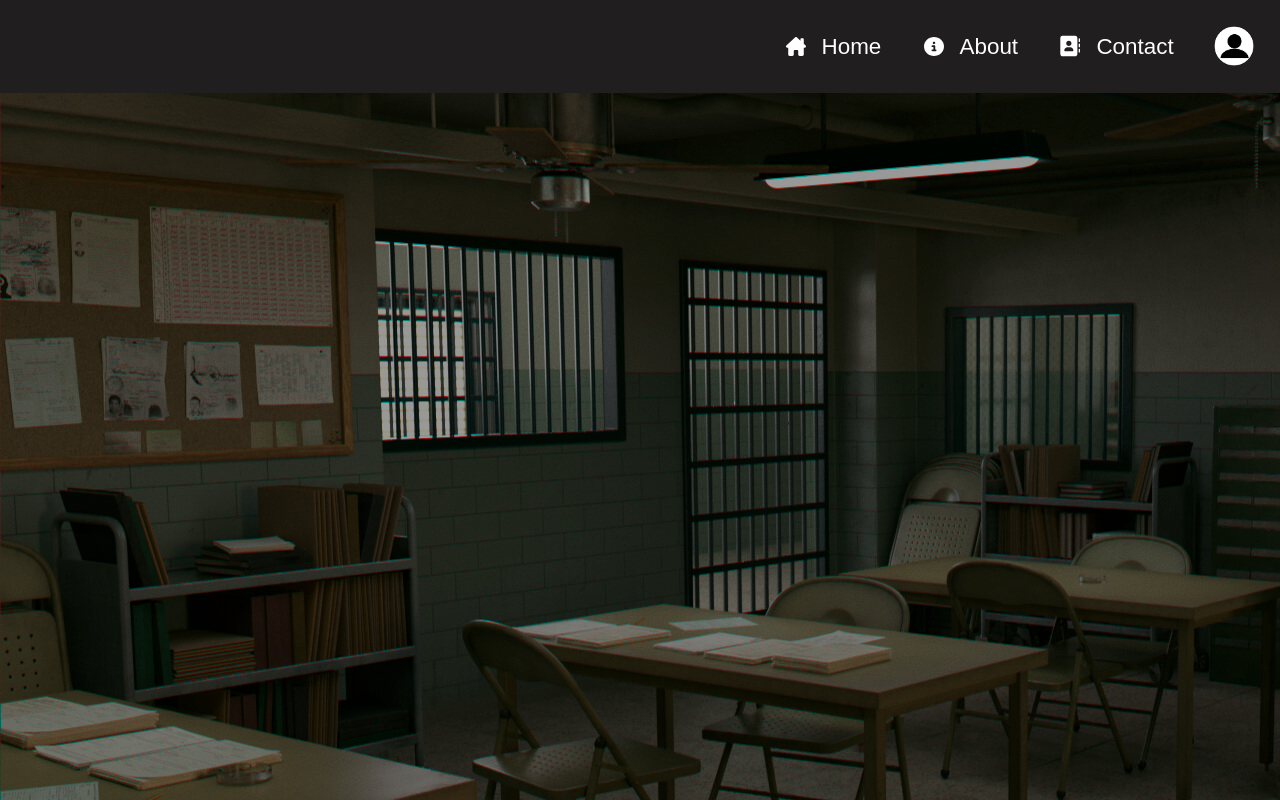
After one commit to D1n03/DeAd-web-project, a PHP site: page /views/visitInfo.html in a window 1280 px wide. The commit adds this page. Run offline with PHP 8.4, Linux system fonts and the light colour scheme.

Commit message:
new pages and darker background

```diff
--- a/src/public/styles/css/styles.css
+++ b/src/public/styles/css/styles.css
@@ -39,9 +39,13 @@
   }
 
   body {
-    background-image: url("../../assets/home/bg-main1.jpg");
     background-size: cover;
     background-repeat: no-repeat;
+    background: linear-gradient(
+          rgba(0, 0, 0, 0.4),
+          rgba(0, 0, 0, 0.4)
+        ),
+        url("../../assets/home/bg-main1.jpg");
   }
 
   :is(header, .first) :is(h1, p, a) {
@@ -441,7 +445,7 @@
 
   .login .container__form-buttons button {
     width: 100%;
-    background-color: rgb(75, 226, 95);
+    background-color: rgb(68, 199, 86);
     border-radius: 5rem;
     border: none;
     padding: 0.75rem 2.5rem;
--- /dev/null
+++ b/src/views/visitInfo.html
@@ -0,0 +1,56 @@
+<!DOCTYPE html>
+<html lang="en">
+
+<head>
+  <meta charset="UTF-8">
+  <meta http-equiv="X-UA-Compatible" content="IE=edge">
+  <meta name="viewport" content="width=device-width, initial-scale=1.0">
+  <meta name="description"
+    content="Please provide information about yourself and any other visitors who may accompany you to visit a prisoner. A visitor could be a family member, lawyer, or psychologist, and they are required to furnish personal details to schedule a visit on the DeAd website.">
+  <link rel="stylesheet" href="../public/styles/css/styles.css">
+  <link rel="icon" href="../public/assets/header/police-icon.svg">
+  <title>Visit Info</title>
+</head>
+
+<body>
+  <header class="header" id="page-header">
+    <div class="header__container">
+
+        <div class="nav__toggle">
+            <span class="bar"></span>
+            <span class="bar"></span>
+            <span class="bar"></span>
+        </div>
+        <nav class="header__nav">
+            <ul class="header__nav-list">
+                <li class="list__item">
+                    <a href="/" class="nav-link">
+                      <img class="list__item-icon" src="../public/assets/header/home-icon.svg" alt="home-logo">
+                      <p class="list__item-text">Home</p>
+                    </a>
+                  </li>
+                  <li class="list__item">
+                    <a href="/views/about.html" class="nav-link">
+                      <img class="list__item-icon" src="../public/assets/header/about-icon.svg" alt="info-logo">
+                      <p class="list__item-text">About</p>
+                    </a>
+                  </li>
+                  <li class="list__item">
+                    <a href="/views/contact.html" class="nav-link">
+                      <img class="list__item-icon" src="../public/assets/header/contact-icon.svg" alt="contact-logo">
+                      <p class="list__item-text">Contact</p>
+                    </a>
+                  </li>
+                  <li class="list__item">
+                    <a href="#" class="profile-link">
+                      <img class="person-logo" src="../public/assets/header/person-icon.webp" alt="person-logo">
+                    </a>
+                  </li>
+            </ul>
+        </nav>
+    </div>
+  </header>
+
+</body>
+
+</html>
```
Also changed, not shown: src/views/visitormain.html (added, +56 -0 lines).
